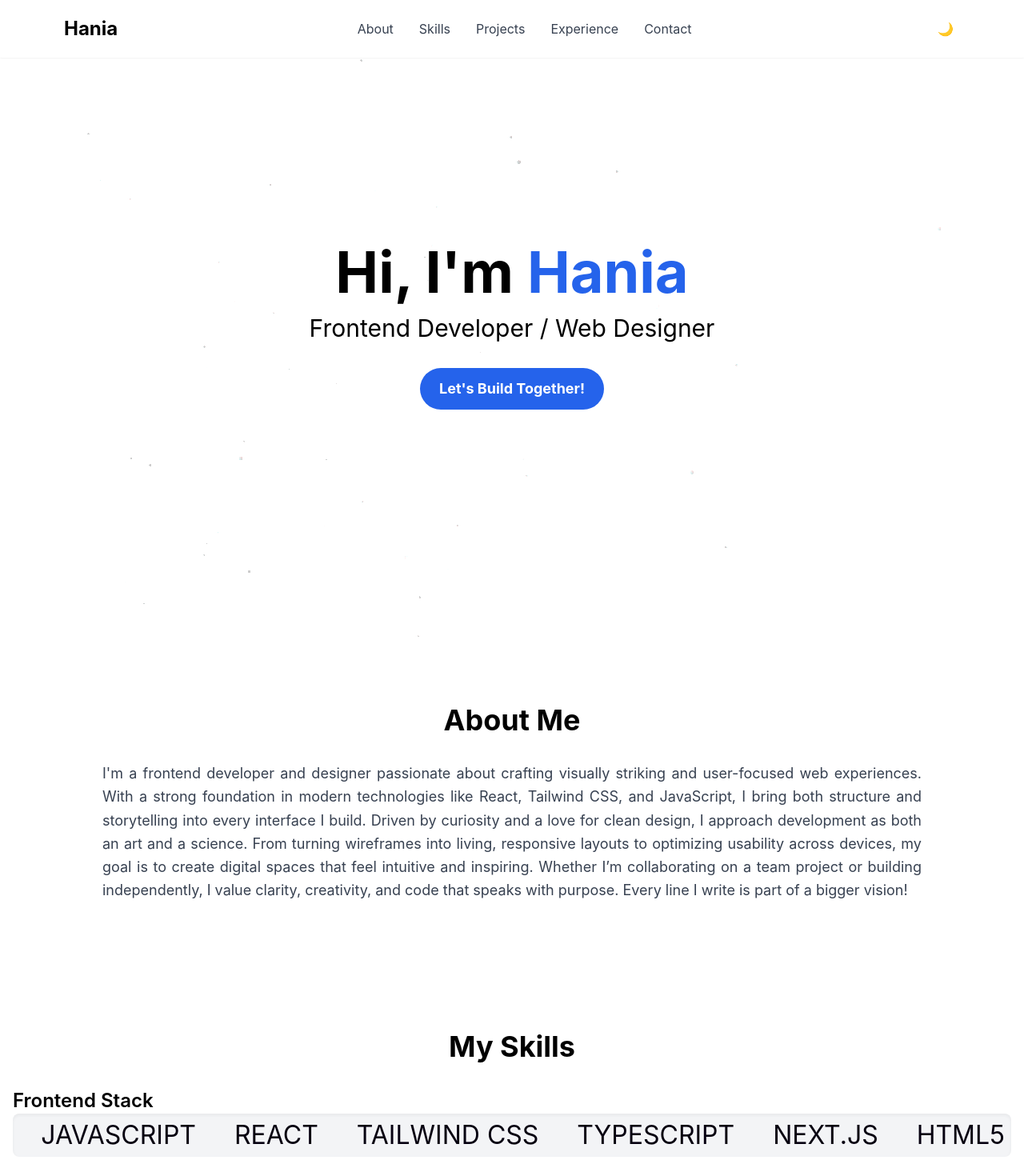
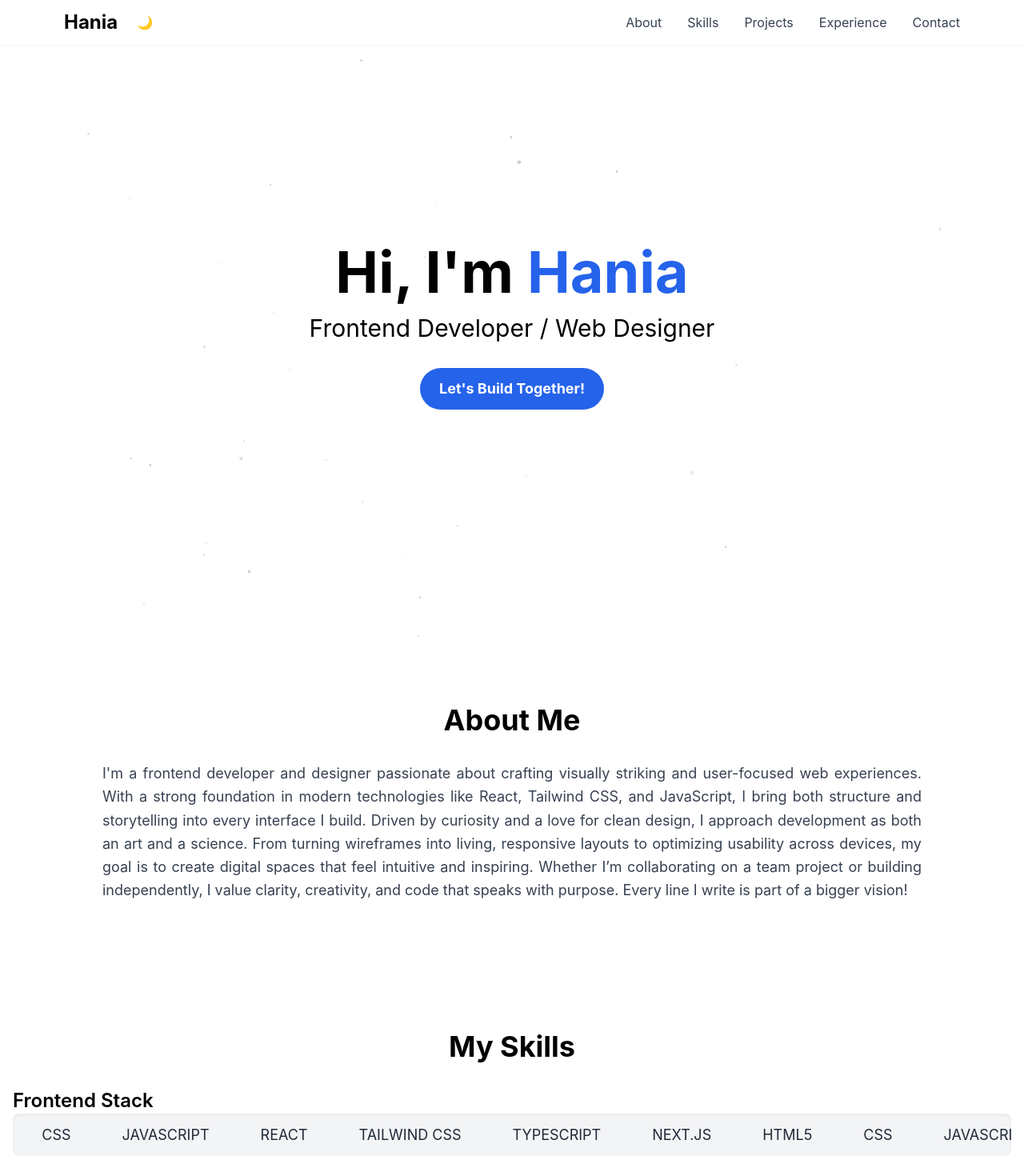
Before and after one commit to HaniaA4/portfolio, a React (Create React App) app in the folder client/: page / in a window 1280 px wide. Shown: the top 1470 px of the page at 80% size. Built offline with nearby package versions, Linux system fonts and the light colour scheme.

Commit message:
new changes

```diff
--- a/client/package.json
+++ b/client/package.json
@@ -3,6 +3,7 @@
   "version": "0.1.0",
   "private": true,
   "dependencies": {
+    "@emailjs/browser": "^4.4.1",
     "@testing-library/dom": "^10.4.0",
     "@testing-library/jest-dom": "^6.6.3",
     "@testing-library/react": "^16.3.0",
--- a/client/src/App.css
+++ b/client/src/App.css
@@ -63,3 +63,16 @@ html {
 .flowing-skill-text {
   text-transform: none !important;
 }
+
+@keyframes scroll {
+  0% {
+    transform: translateX(0%);
+  }
+  100% {
+    transform: translateX(-50%);
+  }
+}
+
+.animate-scroll {
+  animation: scroll 30s linear infinite;
+}
--- a/client/src/App.jsx
+++ b/client/src/App.jsx
@@ -5,6 +5,7 @@ import './App.css';
 import Particles from './components/Particles'; // Adjust the path as necessary
 import FlowingSkills from './components/FlowingSkills'; // Place after other imports
 import { ChevronDown } from "lucide-react";
+import emailjs from '@emailjs/browser'; // Add at the top
 
 
 
@@ -52,19 +53,14 @@ function App() {
 // NavBar section
 
 const NavBar = ({ darkMode, setDarkMode }) => {
+  const [menuOpen, setMenuOpen] = useState(false);
+
   return (
-    <nav className="fixed w-full bg-white dark:bg-gray-900 shadow-sm z-50">
-      <div className="max-w-6xl mx-auto px-4 py-4 flex justify-between items-center">
+<nav className="fixed w-full bg-white dark:bg-gray-900 shadow-sm z-50 top-0">
+<div className="max-w-6xl mx-auto px-4 py-2 flex justify-between items-center">
+        {/* Left section: Logo + Dark Mode Toggle */}
+        <div className="flex items-center space-x-4">
           <a href="#" className="text-2xl font-bold dark:text-white">Hania</a>
-
-        <div className="hidden md:flex space-x-8">
-          <a href="#about" className="text-gray-700 dark:text-gray-300 hover:text-blue-600 transition-colors">About</a>
-          <a href="#skills" className="text-gray-700 dark:text-gray-300 hover:text-blue-600 transition-colors">Skills</a>
-          <a href="#projects" className="text-gray-700 dark:text-gray-300 hover:text-blue-600 transition-colors">Projects</a>
-          <a href="#experience" className="text-gray-700 dark:text-gray-300 hover:text-blue-600 transition-colors">Experience</a>
-          <a href="#contact" className="text-gray-700 dark:text-gray-300 hover:text-blue-600 transition-colors">Contact</a>
-        </div>
-
           <button
             onClick={() => setDarkMode(!darkMode)}
             className="p-2 rounded-full hover:bg-gray-200 dark:hover:bg-gray-700 transition-colors"
@@ -72,6 +68,65 @@ const NavBar = ({ darkMode, setDarkMode }) => {
           >
             {darkMode ? '☀️' : '🌙'}
           </button>
+        </div>
+
+        {/* Right section: Navigation links + Mobile toggle */}
+        <div className="flex items-center space-x-4">
+          <div className="hidden md:flex space-x-8">
+            {[
+              { href: '#about', label: 'About' },
+              { href: '#skills', label: 'Skills' },
+              { href: '#projects', label: 'Projects' },
+              { href: '#experience', label: 'Experience' },
+              { href: '#contact', label: 'Contact' },
+            ].map((item) => (
+              <a
+                key={item.href}
+                href={item.href}
+                className="text-gray-700 dark:text-gray-300 hover:text-blue-600 transition-colors"
+              >
+                {item.label}
+              </a>
+            ))}
+          </div>
+
+          {/* Mobile menu button */}
+          <div className="md:hidden">
+            <button
+              onClick={() => setMenuOpen(!menuOpen)}
+              className="p-2 rounded-md focus:outline-none focus:ring-2 focus:ring-blue-500"
+              aria-label="Toggle menu"
+            >
+              {menuOpen ? '✖️' : '☰'}
+            </button>
+          </div>
+        </div>
+      </div>
+
+      {/* Mobile menu dropdown */}
+      <div
+        className={`${
+          menuOpen
+            ? 'flex flex-col absolute top-full left-0 w-full bg-white dark:bg-gray-900 shadow-md z-40'
+            : 'hidden'
+        } md:hidden`}
+      >
+        {[
+          { href: '#about', label: 'About' },
+          { href: '#skills', label: 'Skills' },
+          { href: '#projects', label: 'Projects' },
+          { href: '#experience', label: 'Experience' },
+          { href: '#contact', label: 'Contact' },
+        ].map((item) => (
+          <a
+            key={item.href}
+            href={item.href}
+            className="text-gray-700 dark:text-gray-300 hover:text-blue-600 transition-colors px-4 py-2"
+            onClick={() => setMenuOpen(false)}
+          >
+            {item.label}
+          </a>
+        ))}
       </div>
     </nav>
   );
@@ -405,7 +460,36 @@ export  function Experience() {
 };
 
 // Contact section
-const Contact = () => (
+const Contact = () => {
+  const [form, setForm] = useState({ name: '', email: '', message: '' });
+  const [status, setStatus] = useState('');
+
+  const handleChange = (e) => {
+    setForm({ ...form, [e.target.id]: e.target.value });
+  };
+
+  const handleSubmit = async (e) => {
+    e.preventDefault();
+    setStatus('Sending...');
+    try {
+      await emailjs.send(
+        'service_jupv1wu', // your EmailJS service ID
+        'template_ddv3etj', // your EmailJS template ID
+        {
+          name: form.name,      // matches {{name}} in your template
+          email: form.email,    // matches {{email}} in your template
+          message: form.message // matches {{message}} in your template
+        },
+        'dJZqrxD7rQpMp1oQ-' // your EmailJS public key
+      );
+      setStatus('Message sent!');
+      setForm({ name: '', email: '', message: '' });
+    } catch (err) {
+      setStatus('Failed to send. Try again.');
+    }
+  };
+
+  return (
     <section id="contact" className="py-20 px-6 bg-white dark:bg-gray-900 text-gray-800 dark:text-gray-100">
       <div className="max-w-2xl mx-auto flex flex-col gap-12 items-stretch">
         {/* 👋 Contact Intro (no box) */}
@@ -428,14 +512,20 @@ const Contact = () => (
         <div className="relative">
           {/* Glow effect */}
           <div className="absolute inset-0 rounded-xl z-0 bg-gradient-to-br from-blue-700/30 to-purple-700/30 blur-lg"></div>
-        <form className="relative z-10 space-y-6 bg-white dark:bg-gray-800 rounded-xl shadow-lg p-8">
+          <form
+            className="relative z-10 space-y-6 bg-white dark:bg-gray-800 rounded-xl shadow-lg p-8"
+            onSubmit={handleSubmit}
+          >
             <div>
               <label htmlFor="name" className="block mb-2 font-medium">Your Name</label>
               <input
                 type="text"
                 id="name"
+                value={form.name}
+                onChange={handleChange}
                 placeholder="Full Name"
                 className="w-full px-4 py-2 border rounded-md bg-white dark:bg-gray-800 border-gray-300 dark:border-gray-700 focus:outline-none focus:ring-2 focus:ring-blue-500"
+                required
               />
             </div>
             <div>
@@ -443,8 +533,11 @@ const Contact = () => (
               <input
                 type="email"
                 id="email"
+                value={form.email}
+                onChange={handleChange}
                 placeholder="dev@email.com"
                 className="w-full px-4 py-2 border rounded-md bg-white dark:bg-gray-800 border-gray-300 dark:border-gray-700 focus:outline-none focus:ring-2 focus:ring-blue-500"
+                required
               />
             </div>
             <div>
@@ -452,8 +545,11 @@ const Contact = () => (
               <textarea
                 id="message"
                 rows="3"
+                value={form.message}
+                onChange={handleChange}
                 placeholder="Say hello..."
                 className="w-full px-4 py-2 border rounded-md bg-white dark:bg-gray-800 border-gray-300 dark:border-gray-700 focus:outline-none focus:ring-2 focus:ring-blue-500"
+                required
               />
             </div>
             <button
@@ -462,9 +558,11 @@ const Contact = () => (
             >
               Send Message
             </button>
+            {status && <p className="text-center mt-2 text-sm">{status}</p>}
           </form>
         </div>
       </div>
     </section>
   );
+};
 export default App;
--- a/client/src/components/FlowingSkills.jsx
+++ b/client/src/components/FlowingSkills.jsx
@@ -1,23 +1,21 @@
 import React from 'react';
 
 function FlowingSkills({ items = [] }) {
-  // Repeat items for seamless looping
-  const marqueeItems = [...items, ...items];
-
   return (
     <div className="overflow-hidden rounded-lg bg-gray-100 dark:bg-gray-300 p-2 shadow-inner ring-1 ring-white/20 dark:ring-gray-300">
-      <div className="flex animate-marquee whitespace-nowrap h-full items-center gap-12 px-4">
-        {marqueeItems.map((item, idx) => (
-          <span
-            key={idx}
-            className="text-[#060010] uppercase font-normal text-[4vh] leading-[1.2]"
+      <div className="animate-scroll flex gap-8 whitespace-nowrap px-4 h-full items-center">
+        {[...items, ...items].map((item, index) => (
+          <a
+            key={index}
+            href={item.link}
+            className="text-lg dark:text-[#060000] text-gray-800 px-4 py-2 inline-block uppercase font-normal leading-[1.2]"
           >
             {item.text}
-          </span>
+          </a>
         ))}
       </div>
     </div>
   );
 }
 
-export default FlowingSkills;
+export default FlowingSkills
```
Also changed, not shown: 1 other file (tests, documents, lock files or other folders). Lines whose indentation alone changed are shown as unchanged.
